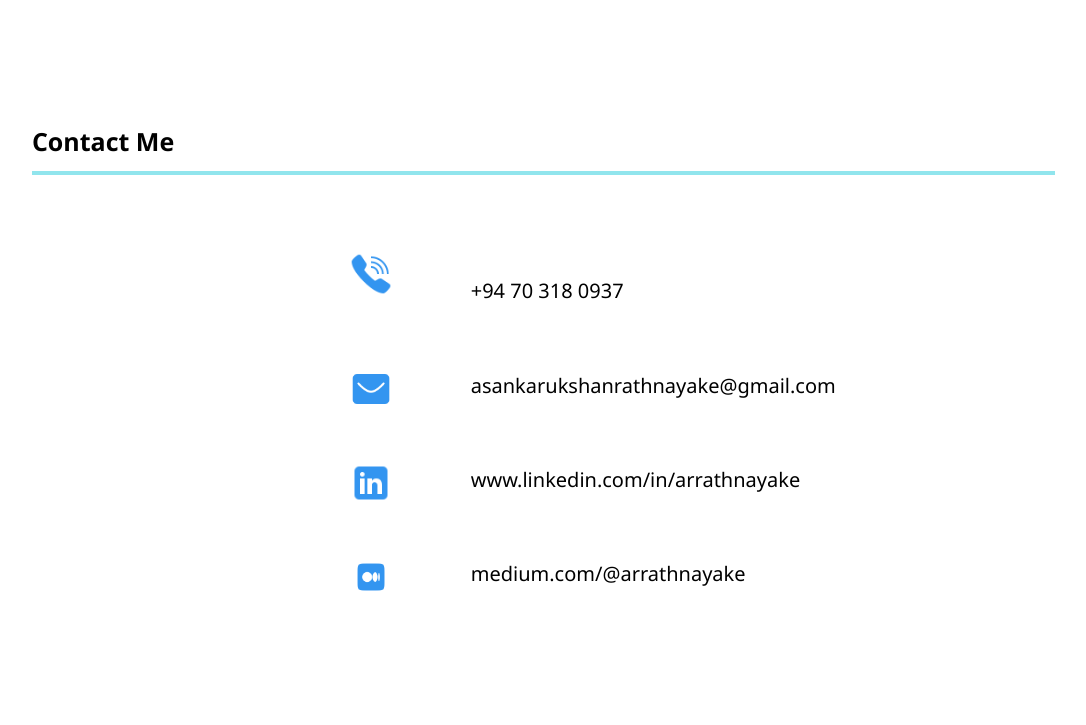
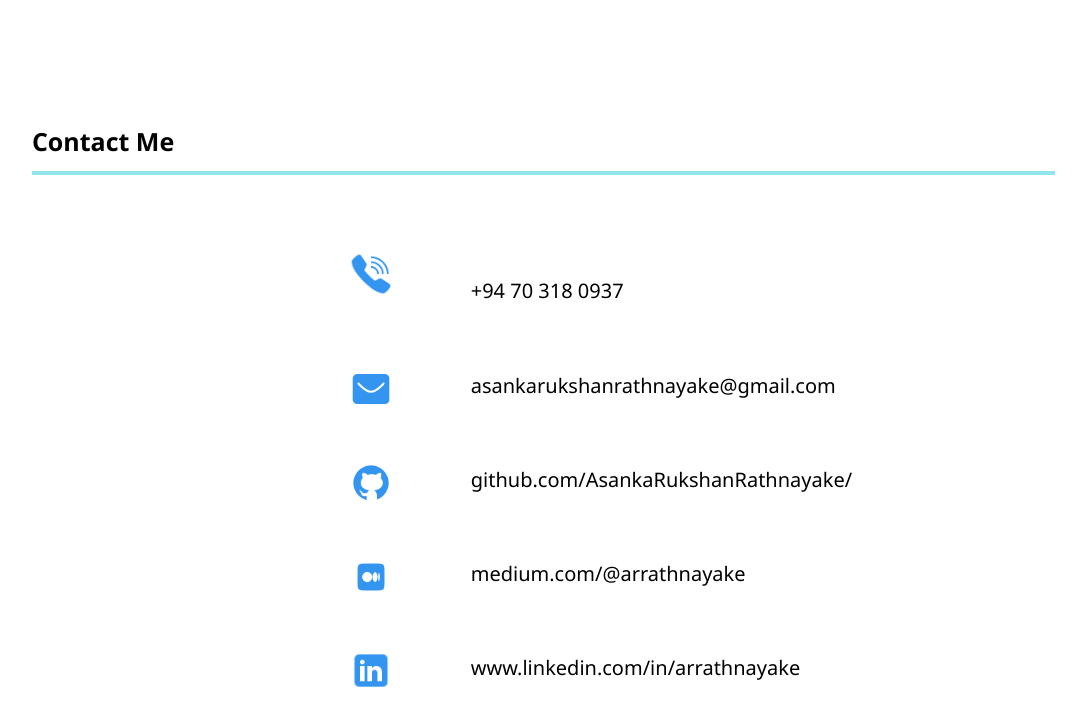
Before and after one commit to AsankaRukshanRathnayake/Personal-Portfolio, a plain HTML site: page index.html in a window 1280 px wide. Shown: the part 5670-6395 px from the top of the page, without its empty margins (96-1182 px from the left). Before the commit the page ends 6357 px from the top, so only its background shows below. Drawn offline with Linux system fonts and the light colour scheme; a script that the page names is missing.

Commit message:
Added github account link

```diff
--- a/index.html
+++ b/index.html
@@ -494,7 +494,7 @@
                 <div class="contact_container">
                     <div class="contact_icon_container">
                         <a href="mailto:asankarukshanrathnayake@gmail.com" class="contact_me">
-                            <img src="images/email.png" alt="asrclogo" class="contact_icon">
+                            <img src="images/email.png" alt="" class="contact_icon">
                         </a>
                     </div>
 
@@ -505,25 +505,37 @@
 
                 <div class="contact_container">
                     <div class="contact_icon_container">
-                        <a href="https://www.linkedin.com/in/arrathnayake/" class="contact_me" target="_blank">
-                            <img src="images/linkedin.png" alt="asrclogo" class="contact_icon">
+                        <a href="https://github.com/AsankaRukshanRathnayake/" class="contact_me" target="_blank">
+                            <img src="icons/seethecode.png" alt="" class="contact_icon">
                         </a>
                     </div>
 
                     <div class="contact_details_container">
-                        <a href="https://www.linkedin.com/in/arrathnayake/" class="contact_me" target="_blank">www.linkedin.com/in/arrathnayake</a>
+                        <a href="https://github.com/AsankaRukshanRathnayake/" class="contact_me" target="_blank">github.com/AsankaRukshanRathnayake/</a>
                     </div>
                 </div>
 
                 <div class="contact_container">
                     <div class="contact_icon_container">
                         <a href="https://medium.com/@arrathnayake" class="contact_me" target="_blank">
-                            <img src="icons/medium.png" alt="asrclogo" class="contact_icon">
+                            <img src="icons/medium.png" alt="" class="contact_icon">
                         </a>
                     </div>
 
                     <div class="contact_details_container">
                         <a href="https://medium.com/@arrathnayake" class="contact_me" target="_blank">medium.com/@arrathnayake</a>
+                    </div>
+                </div>
+
+                <div class="contact_container">
+                    <div class="contact_icon_container">
+                        <a href="https://www.linkedin.com/in/arrathnayake/" class="contact_me" target="_blank">
+                            <img src="images/linkedin.png" alt="" class="contact_icon">
+                        </a>
+                    </div>
+
+                    <div class="contact_details_container">
+                        <a href="https://www.linkedin.com/in/arrathnayake/" class="contact_me" target="_blank">www.linkedin.com/in/arrathnayake</a>
                     </div>
                 </div>
 
```
